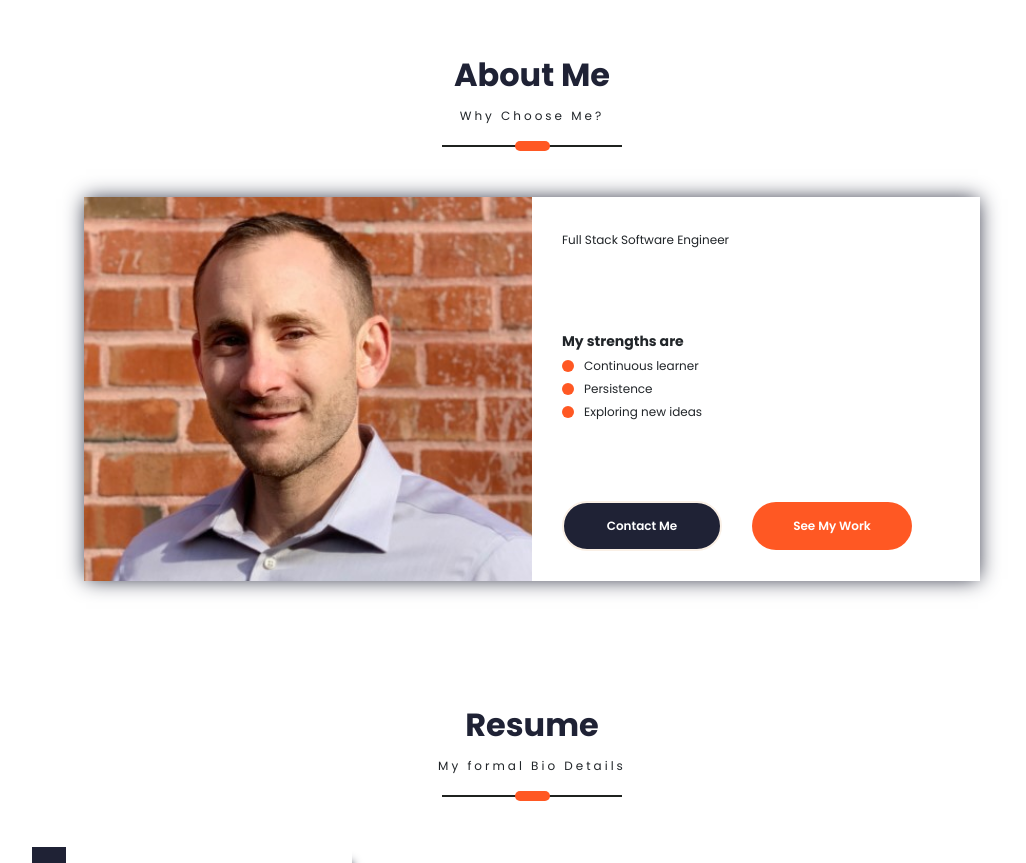
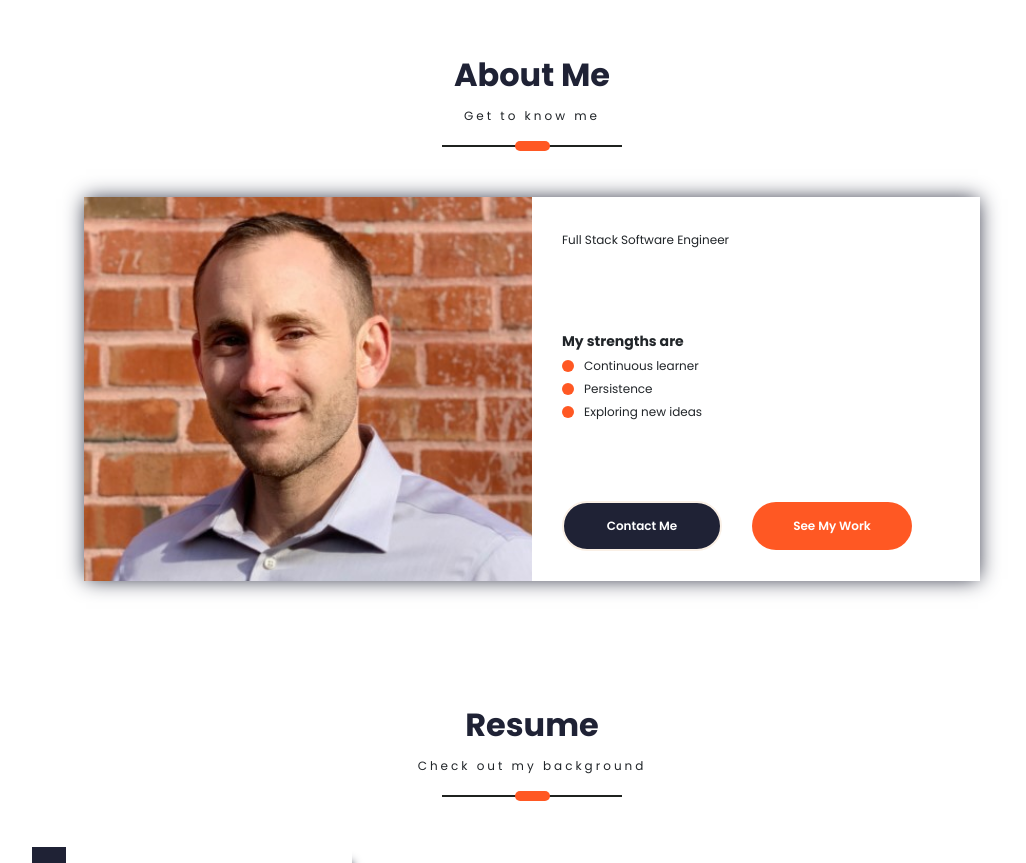
Before and after one commit to RdotSilva/TypeScript-React-Showcase, a React (Create React App) app: page / in a window 1280 px wide. Shown: the part 670-1533 px from the top of the page, without its empty margins (108-1134 px from the left). Built offline with nearby package versions, Linux system fonts and the light colour scheme; a web font is replaced by a local one.

Commit message:
Update sub headings

```diff
--- a/src/components/AboutMe/AboutMe.tsx
+++ b/src/components/AboutMe/AboutMe.tsx
@@ -38,7 +38,7 @@ const AboutMe = ({ id }: AboutMeProps) => {
   return (
     <div className="about-me-container screen-container fade-in" id={id || ""}>
       <div className="about-me-parent">
-        <SectionHeading title={"About Me"} subHeading={"Why Choose Me?"} />
+        <SectionHeading title={"About Me"} subHeading={"Get to know me"} />
         <div className="about-me-card">
           <div className="about-me-profile"></div>
           <div className="about-me-details">
--- a/src/components/Resume/Resume.tsx
+++ b/src/components/Resume/Resume.tsx
@@ -164,7 +164,10 @@ const Resume = (props) => {
       id={props.id || ""}
     >
       <div className="resume-content">
-        <SectionHeading title={"Resume"} subHeading={"My formal Bio Details"} />
+        <SectionHeading
+          title={"Resume"}
+          subHeading={"Check out my background"}
+        />
         <div className="resume-card">
           <div className="resume-bullets">
             <div className="bullet-container">
```
